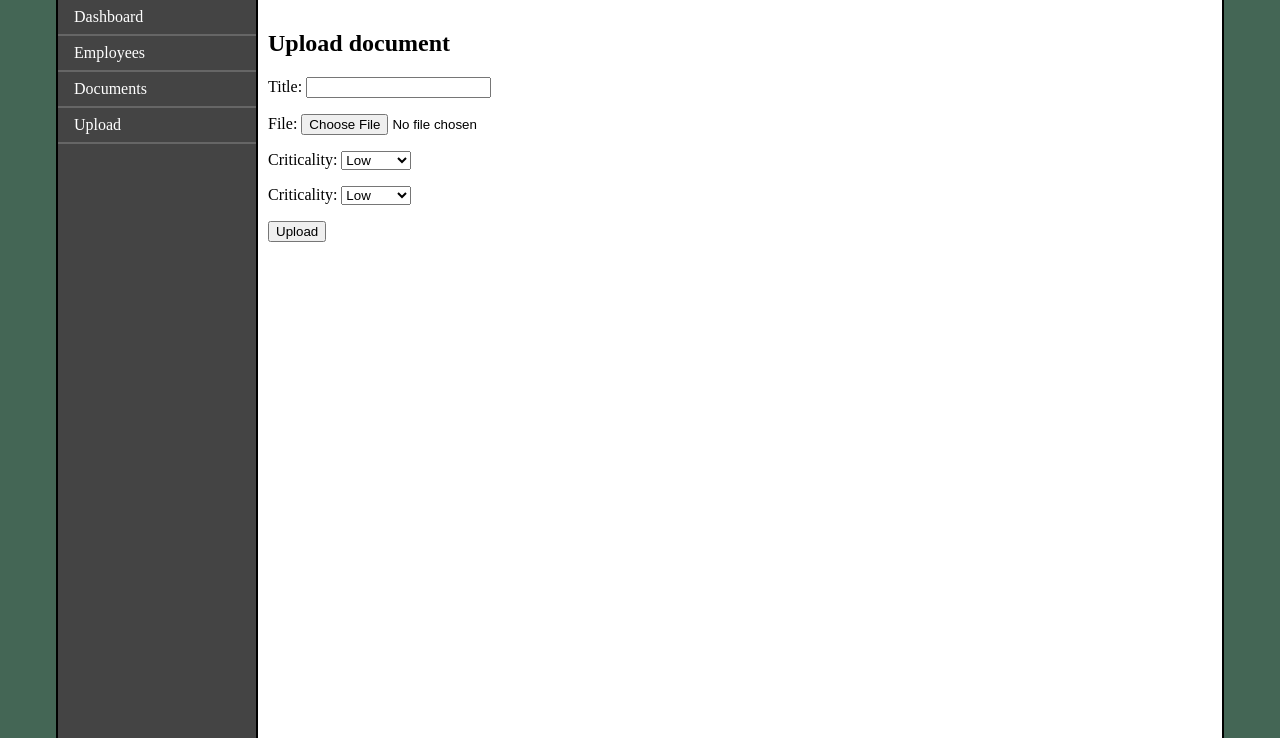
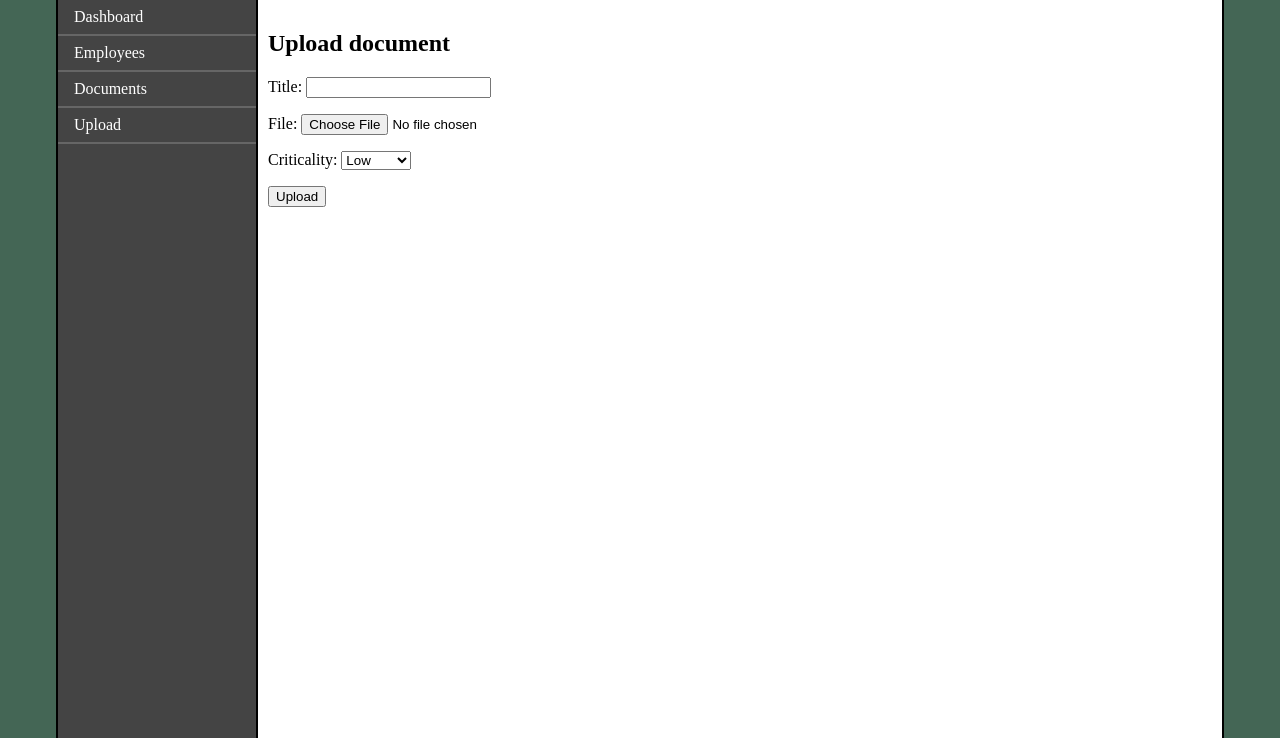
Before and after one commit to Liteb0t/kfh-edrms, a Django app: page /upload/ in a window 1280 px wide. Shown: the part 62-800 px from the top of the page. Run offline with Django 5.2, Linux system fonts and the light colour scheme; the visitor is signed in with stand-in values (Sample User, id 1).

Commit message:
just making sure cus i made minor changes

```diff
--- a/home/forms.py
+++ b/home/forms.py
@@ -11,7 +11,7 @@ class DocumentForm(forms.ModelForm):
         ('high', 'High'),
     ]
     #add criticality field to form
-    criticlity = forms.ChoiceField(choices=CRITICALITY_CHOICES, label='Criticality')
+    criticality = forms.ChoiceField(choices=CRITICALITY_CHOICES, label='Criticality')
     class Meta:
         model = Document
         fields = ['title', 'file', 'criticality']
--- a/home/templates/upload.html
+++ b/home/templates/upload.html
@@ -9,9 +9,9 @@
     <h2>Upload document</h2>
 
     <p>
-        <form method="post" enctype="multipart/form-data">
-            {% csrf_token %}
-            {{ form.as_p }}
+    <form method="post" enctype="multipart/form-data">
+        {% csrf_token %}
+        {{ form.as_p }}
         <button type="submit">Upload</button>
     </form>
     </p>
```
